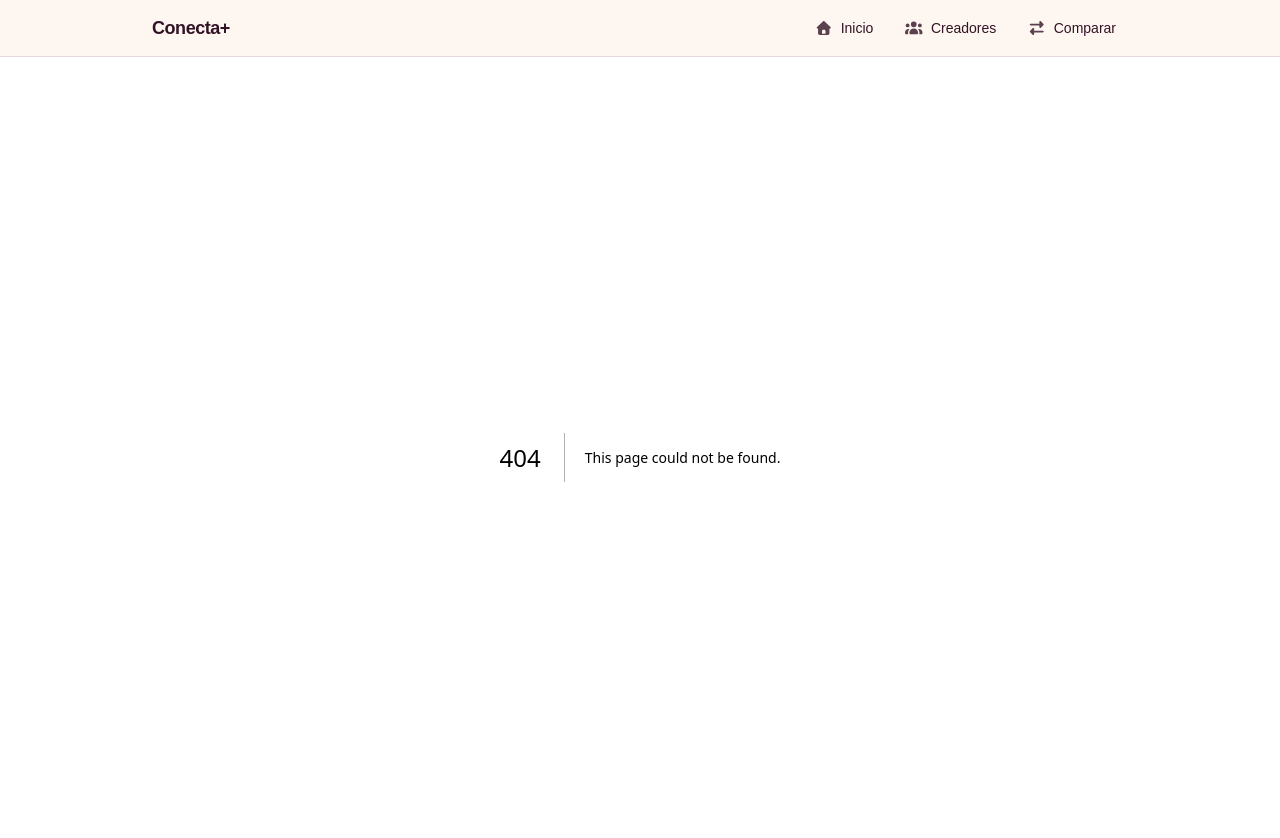
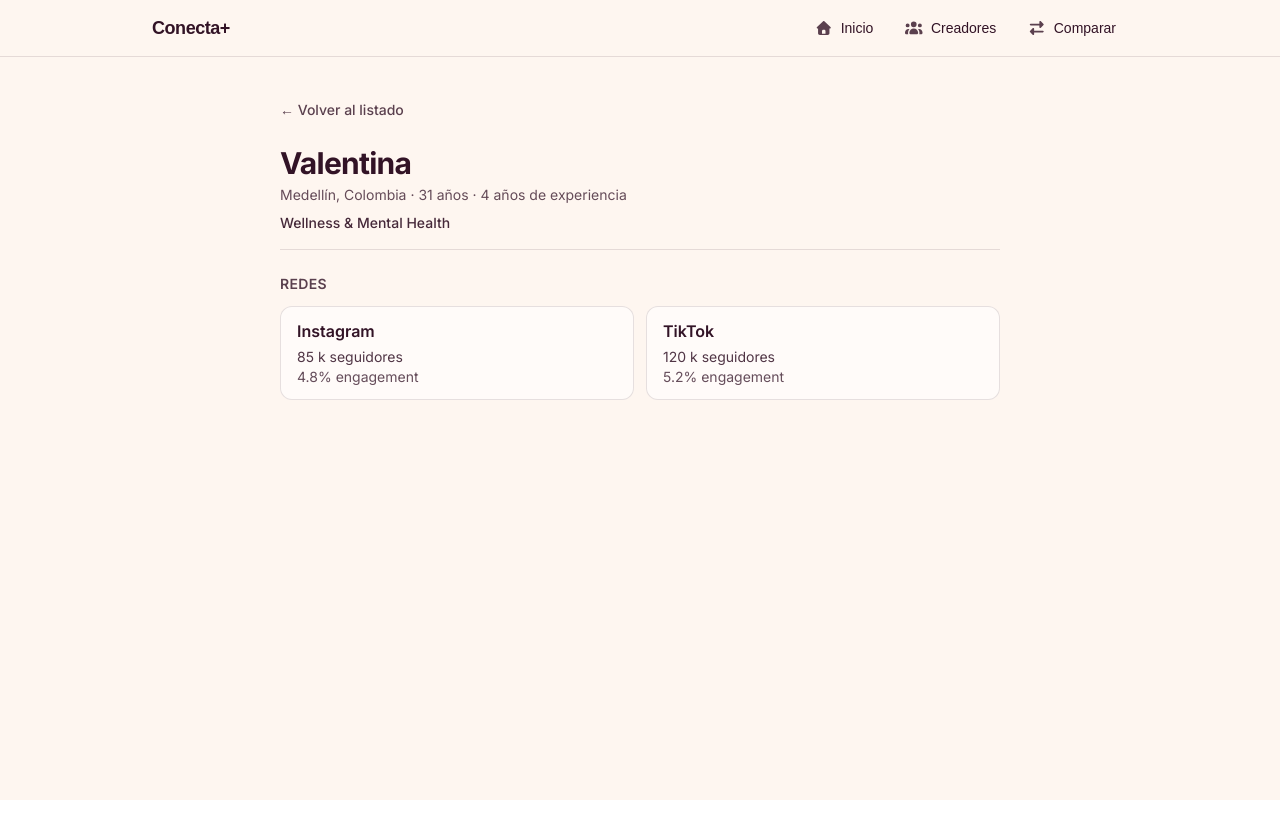
Before and after one commit to daniellanao/conecta-cotiza, a Next.js app: page /creadores/1 in a window 1280 px wide. Before the commit this address had no page. Shown: the top 838 px of the page. After the commit the page ends 800 px from the top, so only its background shows below. Built offline with nearby package versions, Linux system fonts and the light colour scheme.

Commit message:
Detalle de Creador

```diff
--- /dev/null
+++ b/app/creadores/[id]/page.tsx
@@ -0,0 +1,43 @@
+import { CreatorDetail } from "@/components/creators/creator_detail";
+import { storage } from "@/data/storage";
+import type { Metadata } from "next";
+import Link from "next/link";
+import { notFound } from "next/navigation";
+
+export const dynamic = "force-dynamic";
+
+type Props = { params: Promise<{ id: string }> };
+
+export async function generateMetadata({ params }: Props): Promise<Metadata> {
+  const { id } = await params;
+  const creator = storage.creators.find((c) => c.id === id);
+  if (!creator) {
+    return { title: "Creador no encontrado | Conecta+" };
+  }
+  return {
+    title: `${creator.name} | Conecta+`,
+    description: `Perfil de ${creator.name} — ${creator.niche}`,
+  };
+}
+
+export default async function CreadorDetailPage({ params }: Props) {
+  const { id } = await params;
+  const creator = storage.creators.find((c) => c.id === id);
+  if (!creator) {
+    notFound();
+  }
+
+  return (
+    <>
+      <div className="mb-6">
+        <Link
+          href="/creadores"
+          className="text-sm font-medium opacity-80 underline-offset-4 hover:underline"
+        >
+          ← Volver al listado
+        </Link>
+      </div>
+      <CreatorDetail creator={creator} />
+    </>
+  );
+}
--- /dev/null
+++ b/components/creators/creator_detail.tsx
@@ -0,0 +1,69 @@
+import type { Creator } from "@/models/creator";
+import {
+  CREATOR_PLATFORM_IDS,
+  type CreatorPlatformId,
+} from "@/models/creator";
+import { PLATFORMS } from "@/models/platform";
+
+const platformName = (id: CreatorPlatformId): string =>
+  PLATFORMS.find((p) => p.id === id)?.name ?? id;
+
+function formatFollowers(count: number): string {
+  return new Intl.NumberFormat("es-419", {
+    notation: count >= 10000 ? "compact" : "standard",
+    maximumFractionDigits: 1,
+  }).format(count);
+}
+
+interface CreatorDetailProps {
+  creator: Creator;
+}
+
+export function CreatorDetail({ creator }: CreatorDetailProps) {
+  const platforms = CREATOR_PLATFORM_IDS.filter(
+    (id) => creator.platforms[id] != null,
+  ).map((id) => ({
+    id,
+    label: platformName(id),
+    ...creator.platforms[id]!,
+  }));
+
+  return (
+    <article className="space-y-6">
+      <header className="border-b border-[#321326]/12 pb-4">
+        <h1 className="text-2xl font-bold tracking-tight sm:text-3xl">
+          {creator.name}
+        </h1>
+        <p className="mt-1 text-sm opacity-75">
+          {creator.city}, {creator.country} · {creator.age} años ·{" "}
+          {creator.yearsExperience}{" "}
+          {creator.yearsExperience === 1 ? "año" : "años"} de experiencia
+        </p>
+        <p className="mt-2 text-sm font-medium opacity-90">{creator.niche}</p>
+      </header>
+
+      <section aria-labelledby="creator-platforms-heading">
+        <h2
+          id="creator-platforms-heading"
+          className="mb-3 text-sm font-semibold uppercase tracking-wide opacity-80"
+        >
+          Redes
+        </h2>
+        <ul className="flex flex-col gap-3 sm:flex-row sm:flex-wrap">
+          {platforms.map((p) => (
+            <li
+              key={p.id}
+              className="min-w-0 flex-1 rounded-xl border border-[#321326]/12 bg-white/60 px-4 py-3 sm:min-w-[12rem]"
+            >
+              <p className="font-semibold">{p.label}</p>
+              <p className="mt-1 text-sm opacity-85">
+                {formatFollowers(p.followers)} seguidores
+              </p>
+              <p className="text-sm opacity-75">{p.engagementRate}% engagement</p>
+            </li>
+          ))}
+        </ul>
+      </section>
+    </article>
+  );
+}
--- a/components/creators/creators_table.tsx
+++ b/components/creators/creators_table.tsx
@@ -3,6 +3,7 @@ import {
   CREATOR_PLATFORM_IDS,
   type CreatorPlatformId,
 } from "@/models/creator";
+import Link from "next/link";
 
 const PLATFORM_SHORT: Record<CreatorPlatformId, string> = {
   instagram: "IG",
@@ -62,13 +63,16 @@ export function CreatorsTable({ creators }: CreatorsTableProps) {
             <th scope="col" className="min-w-[12rem] px-2 py-1.5 font-semibold">
               Redes
             </th>
+            <th scope="col" className="whitespace-nowrap px-2 py-1.5 font-semibold">
+              Detalle
+            </th>
           </tr>
         </thead>
         <tbody>
           {creators.length === 0 ? (
             <tr>
               <td
-                colSpan={7}
+                colSpan={8}
                 className="px-2 py-4 text-center text-sm opacity-70"
               >
                 No hay creadoras registradas.
@@ -107,6 +111,14 @@ export function CreatorsTable({ creators }: CreatorsTableProps) {
                 >
                   {platformsSummary(c)}
                 </td>
+                <td className="whitespace-nowrap px-2 py-1.5 align-middle">
+                  <Link
+                    href={`/creadores/${encodeURIComponent(c.id)}`}
+                    className="inline-flex rounded-lg bg-[#321326]/10 px-2 py-1 text-[0.7rem] font-semibold text-[#321326] transition-colors hover:bg-[#321326]/18"
+                  >
+                    Ver
+                  </Link>
+                </td>
               </tr>
             ))
           )}
--- /dev/null
+++ b/data/experience-years.seed.ts
@@ -0,0 +1,10 @@
+import type { ExperienceYear } from "@/models/experience-year";
+
+/** Multiplicador lineal: 1 + (años / 10) × 0.2 → rango [1.0, 1.2]. */
+export const experienceYearsSeed: ExperienceYear[] = Array.from(
+  { length: 11 },
+  (_, years) => ({
+    years,
+    multiplier: Number((1 + (years / 10) * 0.2).toFixed(4)),
+  }),
+);
--- /dev/null
+++ b/models/experience-year.ts
@@ -0,0 +1,6 @@
+export interface ExperienceYear {
+  /** Años de experiencia (0–10). */
+  years: number;
+  /** 1.0 en 0 años, 1.2 en 10 años, proporcional en el medio. */
+  multiplier: number;
+}
```
